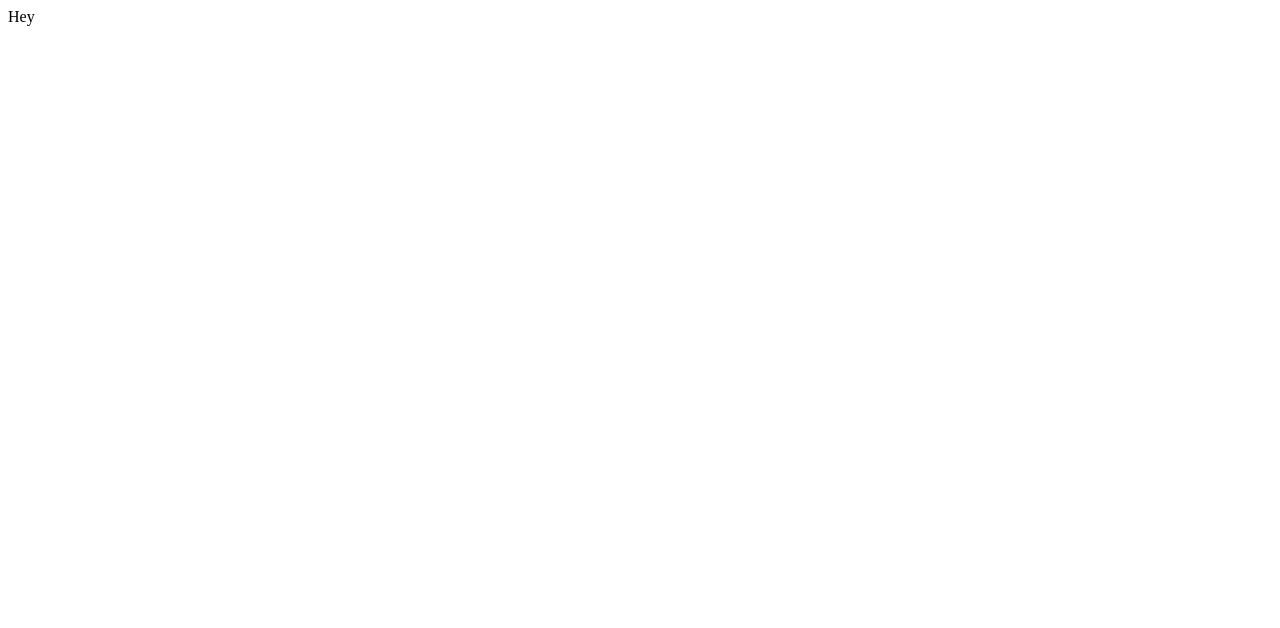
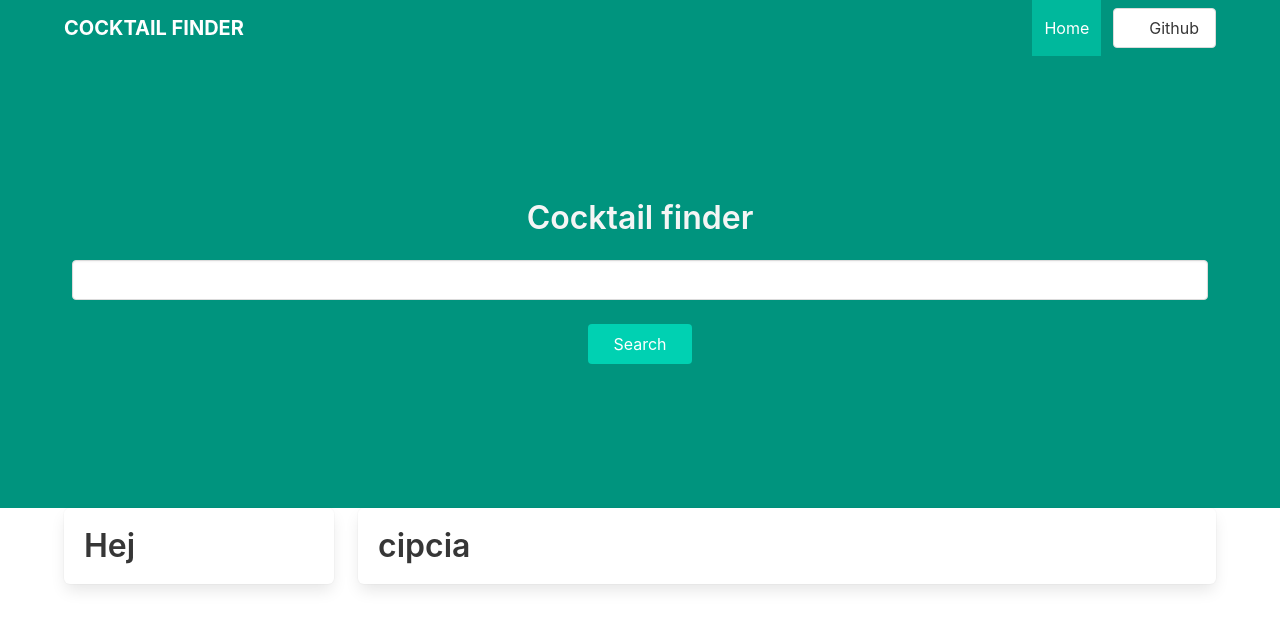
Before and after one commit to teh23/cocktail-finder, a React (Create React App) app: page / in a window 1280 px wide. Shown: the top 628 px of the page. Built offline with nearby package versions, Linux system fonts and the light colour scheme.

Commit message:
start bulma

```diff
--- a/package.json
+++ b/package.json
@@ -6,8 +6,10 @@
     "@testing-library/jest-dom": "^5.11.10",
     "@testing-library/react": "^11.2.5",
     "@testing-library/user-event": "^12.8.3",
+    "bulma": "^0.9.2",
     "react": "^17.0.2",
     "react-dom": "^17.0.2",
+    "react-fontawesome": "^1.7.1",
     "react-scripts": "4.0.3",
     "web-vitals": "^1.1.1"
   },
--- a/src/App.js
+++ b/src/App.js
@@ -1,5 +1,17 @@
+import "bulma/css/bulma.css";
+import React from "react";
+import Top from "./components/Top";
+import Content from "./components/Content";
+
+
+
 function App() {
-	return <div className="App">Hey</div>;
+
+	return (
+		<div>
+			<Top/>
+			<Content/>
+		</div>
+	)
 }
-
 export default App;
--- /dev/null
+++ b/src/components/Content.js
@@ -0,0 +1,28 @@
+import "bulma/css/bulma.css";
+import React from "react";
+
+const Content = () =>{
+
+    return(
+        <div className={"container"}>
+            <div className={"columns is-mobile is-9" }>
+                <div className={"column is-3"}>
+                    <div className={"tile box"}>
+                        <p className={"title"}>
+                            Hej
+                        </p>
+                    </div>
+                </div>
+                <div className={"column is-9"}>
+                    <div className={"tile box"}>
+                        <p className={"title"}>
+                            cipcia
+                        </p>
+                    </div>
+                </div>
+            </div>
+        </div>
+    )
+}
+
+export default Content
--- /dev/null
+++ b/src/components/Top.js
@@ -0,0 +1,57 @@
+import "bulma/css/bulma.css";
+import React from "react";
+
+const Top = () =>{
+
+    return(
+        <section className={"hero is-primary has-background-primary-dark is-medium"}>
+            <div className={"hero-head"}>
+                <nav className={"navbar"}>
+                    <div className={"container"}>
+                        <div className={"navbar-brand"}>
+                            <a className={"navbar-item is-size-5 has-text-weight-bold is-family-sans-serif has-text-white"}>
+                                COCKTAIL FINDER
+                            </a>
+                        </div>
+                        <span className="navbar-burger" data-target="navbarMenuHeroA">
+                            <span></span>
+
+
+                          </span>
+                        <div id="navbarMenuHeroA" className="navbar-menu">
+                            <div className="navbar-end">
+                                <a className="navbar-item is-active">
+                                    Home
+                                </a>
+                                <span className="navbar-item">
+                                  <a className="button">
+                                    <span className="icon">
+                                      <i className="fas fa-home"></i>
+                                    </span>
+                                    <span>Github</span>
+                                  </a>
+                                </span>
+                            </div>
+                        </div>
+                    </div>
+                </nav>
+            </div>
+            <div className={"hero-body"}>
+                <div className={"container has-text-centered"}>
+                    <p className={"title has-text-light"}>
+                        Cocktail finder
+                    </p>
+
+                    <div className="container is-desktop">
+                            <input className={"input is-desktop"}/>
+                        </div>
+
+                    <button className={"mt-5 pl-5 pr-5 button is-primary "}>Search</button>
+                </div>
+
+            </div>
+        </section>
+    )
+}
+
+export default Top
```
Also changed, not shown: 1 other file (tests, documents, lock files or other folders).
